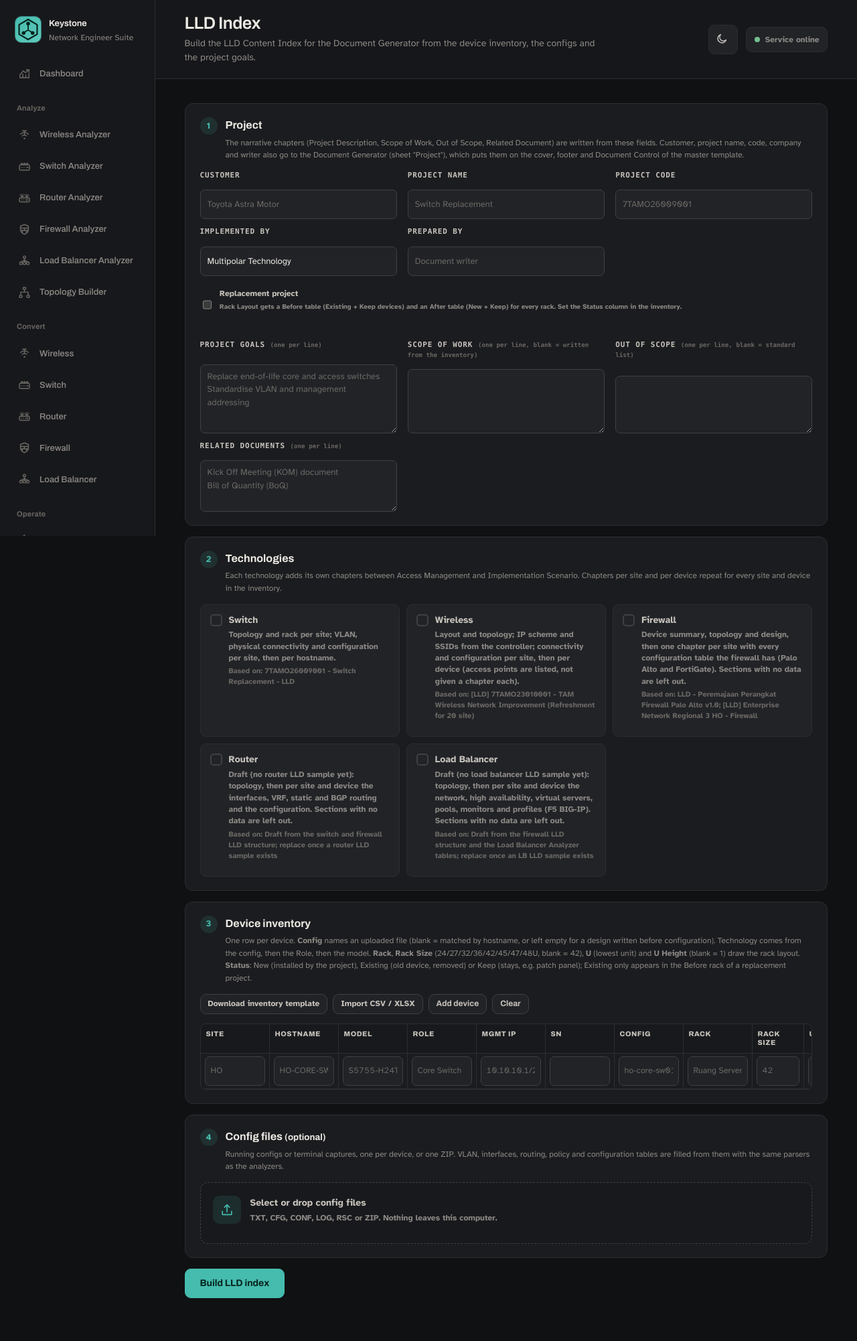
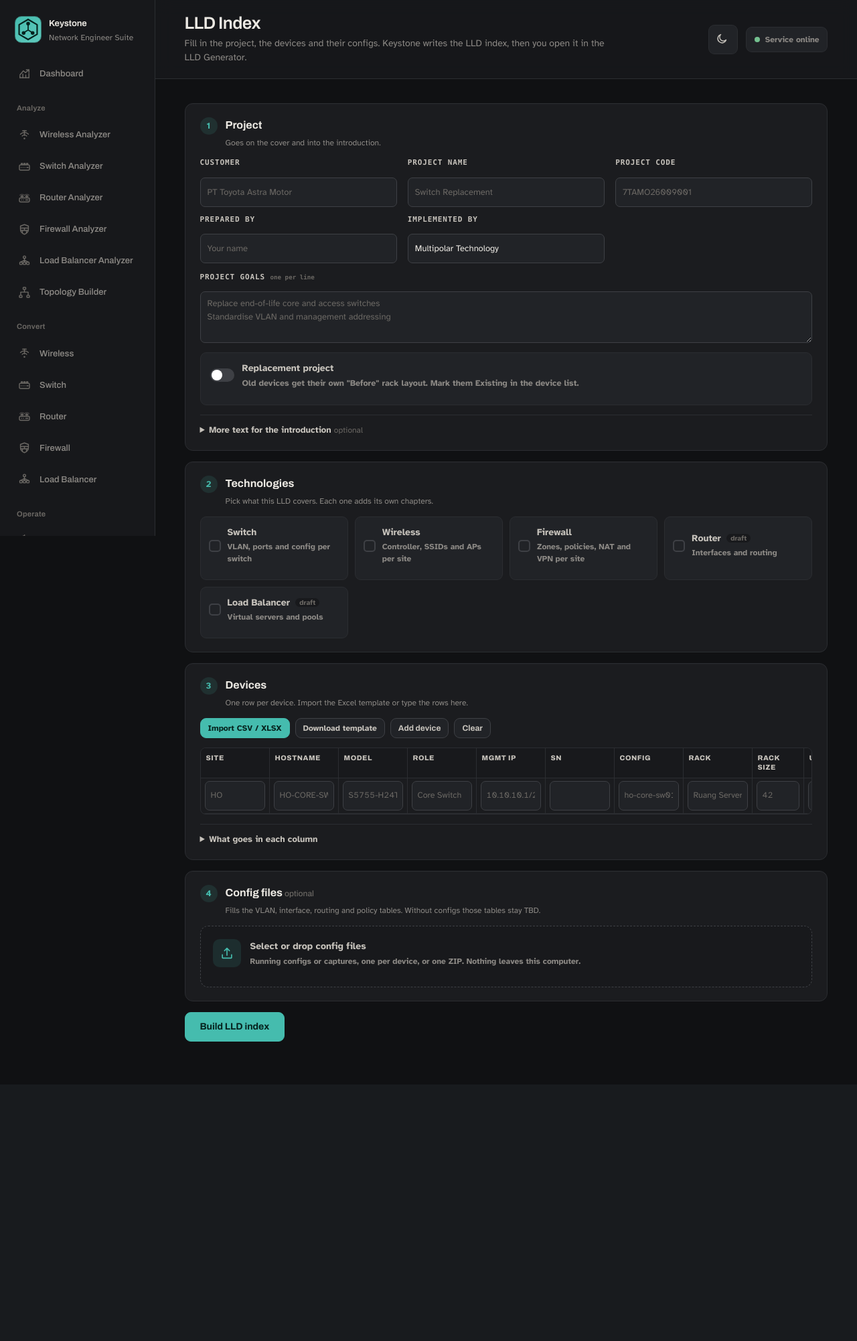
Before and after one commit to Crawling-Bil/Keystone, a Flask app: page /lld-index in a window 1280 px wide. Shown: the whole page at 67% size. After the commit the page ends 1555 px from the top, so only its background shows below. Run offline with Flask 3, Linux system fonts and the light colour scheme; parts of the project's set-up code (start-up, migrations or seed data) failed here and were passed over; some libraries are stand-ins or nearby versions.

Commit message:
LLD Index: simpler form
Three-column project fields, a switch for Replacement project, introduction
extras and the column guide folded away, one-line technology cards, and the
result led by Open in LLD Generator.

Co-Authored-By: Claude Opus 5.5 <noreply@anthropic.com>
Claude-Session: https://claude.ai/code/session_012JN7V4Ebc3HWUTo7uyhAg6

```diff
--- a/features/lld_index/builder.py
+++ b/features/lld_index/builder.py
@@ -78,7 +78,8 @@ def available_templates() -> list[dict]:
         data = json.loads(path.read_text(encoding="utf-8"))
         if data.get("technology"):
             out.append({"key": data["technology"], "label": data.get("label") or data["technology"],
-                        "summary": data.get("summary", ""), "based_on": data.get("based_on", "")})
+                        "summary": data.get("summary", ""), "based_on": data.get("based_on", ""),
+                        "short": data.get("short") or data.get("summary", ""), "draft": "draft" in (data.get("short") or "").lower()})
     order = ["switch", "wireless", "firewall", "router", "loadbalancer"]
     return sorted(out, key=lambda t: order.index(t["key"]) if t["key"] in order else 99)
 
--- a/features/lld_index/templates/firewall.json
+++ b/features/lld_index/templates/firewall.json
@@ -1,6 +1,7 @@
 {
   "technology": "firewall",
   "label": "Firewall",
+  "short": "Zones, policies, NAT and VPN per site",
   "summary": "Device summary, topology and design, then one chapter per site with every configuration table the firewall has (Palo Alto and FortiGate). Sections with no data are left out.",
   "based_on": "LLD - Peremajaan Perangkat Firewall Palo Alto v1.0; [LLD] Enterprise Network Regional 3 HO - Firewall",
   "devices": ["firewall"],
--- a/features/lld_index/templates/loadbalancer.json
+++ b/features/lld_index/templates/loadbalancer.json
@@ -1,6 +1,7 @@
 {
   "technology": "loadbalancer",
   "label": "Load Balancer",
+  "short": "Virtual servers and pools (draft)",
   "summary": "Draft (no load balancer LLD sample yet): topology, then per site and device the network, high availability, virtual servers, pools, monitors and profiles (F5 BIG-IP). Sections with no data are left out.",
   "based_on": "Draft from the firewall LLD structure and the Load Balancer Analyzer tables; replace once an LB LLD sample exists",
   "devices": ["loadbalancer"],
--- a/features/lld_index/templates/router.json
+++ b/features/lld_index/templates/router.json
@@ -1,6 +1,7 @@
 {
   "technology": "router",
   "label": "Router",
+  "short": "Interfaces and routing (draft)",
   "summary": "Draft (no router LLD sample yet): topology, then per site and device the interfaces, VRF, static and BGP routing and the configuration. Sections with no data are left out.",
   "based_on": "Draft from the switch and firewall LLD structure; replace once a router LLD sample exists",
   "devices": ["router"],
--- a/features/lld_index/templates/switch.json
+++ b/features/lld_index/templates/switch.json
@@ -1,6 +1,7 @@
 {
   "technology": "switch",
   "label": "Switch",
+  "short": "VLAN, ports and config per switch",
   "summary": "Topology and rack per site; VLAN, physical connectivity and configuration per site, then per hostname.",
   "based_on": "7TAMO26009001 - Switch Replacement - LLD",
   "devices": ["switch"],
--- a/features/lld_index/templates/wireless.json
+++ b/features/lld_index/templates/wireless.json
@@ -1,6 +1,7 @@
 {
   "technology": "wireless",
   "label": "Wireless",
+  "short": "Controller, SSIDs and APs per site",
   "summary": "Layout and topology; IP scheme and SSIDs from the controller; connectivity and configuration per site, then per device (access points are listed, not given a chapter each).",
   "based_on": "[LLD] 7TAMO23010001 - TAM Wireless Network Improvement (Refreshment for 20 site)",
   "devices": ["wireless", "switch"],
--- a/static/css/lld_index.css
+++ b/static/css/lld_index.css
@@ -78,10 +78,6 @@
 .li-page .li-u.is-dev .li-dev small { color: #45464a; }
 
 /* Replacement project option and Status column */
-.li-page .li-check { display: flex; gap: .6rem; align-items: flex-start; margin: .2rem 0 .9rem; cursor: pointer; }
-.li-page .li-check input { margin-top: .25rem; accent-color: var(--accent, #0f8a7e); }
-.li-page .li-check span { display: flex; flex-direction: column; gap: .15rem; }
-.li-page .li-check small { color: var(--muted, #6b7280); }
 .li-page select.li-status { min-width: 6.5rem; }
 .li-page .li-phase { display: inline-block; padding: 0 .4rem; margin-right: .2rem; border-radius: 4px;
   background: #DDEBF7; color: #1f4e79; font-size: .75em; font-weight: 600; vertical-align: middle; }
@@ -94,3 +90,32 @@
 .li-page .li-send-row .an-field { flex: 1 1 220px; min-width: 0; }
 .li-page .li-send [data-tone="error"] { color: var(--red, #d9534f); }
 .li-page .li-send [data-tone="ok"] { color: var(--accent, #0f8a7e); }
+
+/* Simpler form (Oct 2026): 3-column fields, switch, collapsible extras */
+.li-page .li-grid-3 { grid-template-columns: repeat(3, minmax(0, 1fr)); }
+@media (max-width: 900px) { .li-page .li-grid-3 { grid-template-columns: repeat(2, minmax(0, 1fr)); } }
+@media (max-width: 560px) { .li-page .li-grid-3 { grid-template-columns: 1fr; } }
+.li-page .li-switch { display: flex; gap: 12px; align-items: center; padding: 12px 14px; border: 1px solid var(--border); border-radius: 9px; background: var(--panel-2); cursor: pointer; }
+.li-page .li-switch input { position: absolute; opacity: 0; width: 1px; height: 1px; pointer-events: none; }
+.li-page .li-switch-box { position: relative; flex: 0 0 auto; width: 36px; height: 20px; border-radius: 999px; background: var(--border-strong); transition: background .15s; }
+.li-page .li-switch-box::after { content: ""; position: absolute; top: 2px; left: 2px; width: 16px; height: 16px; border-radius: 50%; background: #fff; transition: transform .15s; }
+.li-page .li-switch input:checked + .li-switch-box { background: var(--blue); }
+.li-page .li-switch input:checked + .li-switch-box::after { transform: translateX(16px); }
+.li-page .li-switch input:focus-visible + .li-switch-box { outline: 2px solid var(--focus); outline-offset: 2px; }
+.li-page .li-switch:has(input:checked) { border-color: var(--blue); background: var(--accent-wash); }
+.li-page .li-switch strong { display: block; font-size: 14px; }
+.li-page .li-switch small { display: block; margin-top: 2px; color: var(--muted); font-size: 12.5px; }
+.li-page .li-more { border-top: 1px solid var(--border); padding-top: 12px; }
+.li-page .li-more summary { cursor: pointer; color: var(--text-soft); font-weight: 650; font-size: 13px; }
+.li-page .li-more summary small, .li-page .li-optional { color: var(--faint); font-weight: 500; font-size: 12px; }
+.li-page .li-more[open] summary { margin-bottom: 12px; }
+.li-page .li-cols { display: grid; grid-template-columns: max-content 1fr; gap: 6px 16px; margin: 0; font-size: 12.5px; }
+.li-page .li-cols dt { font-weight: 700; color: var(--text-soft); }
+.li-page .li-cols dd { margin: 0; color: var(--muted); }
+@media (max-width: 560px) { .li-page .li-cols { grid-template-columns: 1fr; } .li-page .li-cols dd { margin-bottom: 6px; } }
+.li-page .li-techs { grid-template-columns: repeat(auto-fill, minmax(190px, 1fr)); }
+.li-page .li-tech { align-items: center; padding: 12px; }
+.li-page .li-tech small { margin-top: 2px; }
+.li-page .li-draft { margin-left: 4px; padding: 0 6px; border-radius: 999px; background: var(--panel-3); color: var(--faint); font-size: 10.5px; font-style: normal; font-weight: 700; vertical-align: 1px; }
+.li-page .li-result-actions { display: flex; gap: 8px; flex-wrap: wrap; }
+.li-page .li-result-actions .an-btn { min-height: 40px; padding: 0 18px; }
--- a/templates/lld_index.html
+++ b/templates/lld_index.html
@@ -1,46 +1,49 @@
 {% extends "base.html" %}
 {% block title %}LLD Index · Keystone{% endblock %}
 {% block page_title %}LLD Index{% endblock %}
-{% block page_subtitle %}Build the LLD Content Index for the Document Generator from the device inventory, the configs and the project goals.{% endblock %}
+{% block page_subtitle %}Fill in the project, the devices and their configs. Keystone writes the LLD index, then you open it in the LLD Generator.{% endblock %}
 {% block head %}<link rel="stylesheet" href="{{ url_for('static', filename='css/analyzer_kit.css') }}"><link rel="stylesheet" href="{{ url_for('static', filename='css/lld_index.css') }}">{% endblock %}
 {% block content %}
 {#- No element ids: the SPA router keeps every visited page mounted; lld_index.js scopes itself to .li-page. -#}
 <section class="an-page li-page" data-api="/lld-index">
   <form class="li-form" data-role="form" novalidate>
     <div class="panel li-card">
-      <header class="li-card-head"><span class="li-step">1</span><div><h3>Project</h3><p class="an-hint">The narrative chapters (Project Description, Scope of Work, Out of Scope, Related Document) are written from these fields. Customer, project name, code, company and writer also go to the Document Generator (sheet "Project"), which puts them on the cover, footer and Document Control of the master template.</p></div></header>
-      <div class="li-grid">
-        <label class="an-field"><span class="an-label">Customer</span><input class="li-input" data-field="customer" placeholder="Toyota Astra Motor"></label>
+      <header class="li-card-head"><span class="li-step">1</span><div><h3>Project</h3><p class="an-hint">Goes on the cover and into the introduction.</p></div></header>
+      <div class="li-grid li-grid-3">
+        <label class="an-field"><span class="an-label">Customer</span><input class="li-input" data-field="customer" placeholder="PT Toyota Astra Motor"></label>
         <label class="an-field"><span class="an-label">Project name</span><input class="li-input" data-field="project_name" placeholder="Switch Replacement"></label>
         <label class="an-field"><span class="an-label">Project code</span><input class="li-input" data-field="project_code" placeholder="7TAMO26009001"></label>
+        <label class="an-field"><span class="an-label">Prepared by</span><input class="li-input" data-field="prepared_by" placeholder="Your name"></label>
         <label class="an-field"><span class="an-label">Implemented by</span><input class="li-input" data-field="company" value="Multipolar Technology"></label>
-        <label class="an-field"><span class="an-label">Prepared by</span><input class="li-input" data-field="prepared_by" placeholder="Document writer"></label>
       </div>
-      <label class="li-check"><input type="checkbox" data-field="replacement">
-        <span><strong>Replacement project</strong><small>Rack Layout gets a Before table (Existing + Keep devices) and an After table (New + Keep) for every rack. Set the Status column in the inventory.</small></span></label>
-      <div class="li-grid">
-        <label class="an-field"><span class="an-label">Project goals <small>(one per line)</small></span><textarea class="li-text" data-field="goals" rows="4" placeholder="Replace end-of-life core and access switches&#10;Standardise VLAN and management addressing"></textarea></label>
-        <label class="an-field"><span class="an-label">Scope of work <small>(one per line, blank = written from the inventory)</small></span><textarea class="li-text" data-field="scope" rows="4"></textarea></label>
-        <label class="an-field"><span class="an-label">Out of scope <small>(one per line, blank = standard list)</small></span><textarea class="li-text" data-field="out_of_scope" rows="3"></textarea></label>
-        <label class="an-field"><span class="an-label">Related documents <small>(one per line)</small></span><textarea class="li-text" data-field="related_documents" rows="3" placeholder="Kick Off Meeting (KOM) document&#10;Bill of Quantity (BoQ)"></textarea></label>
-      </div>
+      <label class="an-field"><span class="an-label">Project goals <small>one per line</small></span><textarea class="li-text" data-field="goals" rows="3" placeholder="Replace end-of-life core and access switches&#10;Standardise VLAN and management addressing"></textarea></label>
+      <label class="li-switch"><input type="checkbox" data-field="replacement"><span class="li-switch-box" aria-hidden="true"></span>
+        <span><strong>Replacement project</strong><small>Old devices get their own "Before" rack layout. Mark them Existing in the device list.</small></span></label>
+      <details class="li-more">
+        <summary>More text for the introduction <small>optional</small></summary>
+        <div class="li-grid li-grid-3">
+          <label class="an-field"><span class="an-label">Scope of work <small>blank = from the devices</small></span><textarea class="li-text" data-field="scope" rows="3"></textarea></label>
+          <label class="an-field"><span class="an-label">Out of scope <small>blank = standard list</small></span><textarea class="li-text" data-field="out_of_scope" rows="3"></textarea></label>
+          <label class="an-field"><span class="an-label">Related documents</span><textarea class="li-text" data-field="related_documents" rows="3" placeholder="Kick Off Meeting (KOM) document&#10;Bill of Quantity (BoQ)"></textarea></label>
+        </div>
+      </details>
     </div>
 
     <div class="panel li-card">
-      <header class="li-card-head"><span class="li-step">2</span><div><h3>Technologies</h3><p class="an-hint">Each technology adds its own chapters between Access Management and Implementation Scenario. Chapters per site and per device repeat for every site and device in the inventory.</p></div></header>
+      <header class="li-card-head"><span class="li-step">2</span><div><h3>Technologies</h3><p class="an-hint">Pick what this LLD covers. Each one adds its own chapters.</p></div></header>
       <div class="li-techs">
         {% for t in templates %}
-        <label class="li-tech"><input type="checkbox" data-tech="{{ t.key }}"><span class="li-tech-box" aria-hidden="true"></span>
-          <span><strong>{{ t.label }}</strong><small>{{ t.summary }}</small><small class="li-based">Based on: {{ t.based_on }}</small></span></label>
+        <label class="li-tech" title="{{ t.summary }} Based on: {{ t.based_on }}"><input type="checkbox" data-tech="{{ t.key }}"><span class="li-tech-box" aria-hidden="true"></span>
+          <span><strong>{{ t.label }}{% if t.draft %} <em class="li-draft">draft</em>{% endif %}</strong><small>{{ t.short|replace(" (draft)", "") }}</small></span></label>
         {% endfor %}
       </div>
     </div>
 
     <div class="panel li-card">
-      <header class="li-card-head"><span class="li-step">3</span><div><h3>Device inventory</h3><p class="an-hint">One row per device. <strong>Config</strong> names an uploaded file (blank = matched by hostname, or left empty for a design written before configuration). Technology comes from the config, then the Role, then the model. <strong>Rack</strong>, <strong>Rack Size</strong> (24/27/32/36/42/45/47/48U, blank = 42), <strong>U</strong> (lowest unit) and <strong>U Height</strong> (blank = 1) draw the rack layout. <strong>Status</strong>: New (installed by the project), Existing (old device, removed) or Keep (stays, e.g. patch panel); Existing only appears in the Before rack of a replacement project.</p></div></header>
+      <header class="li-card-head"><span class="li-step">3</span><div><h3>Devices</h3><p class="an-hint">One row per device. Import the Excel template or type the rows here.</p></div></header>
       <div class="an-actions">
-        <a class="an-btn small" href="/lld-index/inventory-template.xlsx">Download inventory template</a>
-        <label class="an-btn small li-file-btn">Import CSV / XLSX<input type="file" data-role="inventory-file" accept=".csv,.xlsx,.xlsm" hidden></label>
+        <label class="an-btn small primary li-file-btn">Import CSV / XLSX<input type="file" data-role="inventory-file" accept=".csv,.xlsx,.xlsm" hidden></label>
+        <a class="an-btn small" href="/lld-index/inventory-template.xlsx">Download template</a>
         <button type="button" class="an-btn small" data-role="add-row">Add device</button>
         <button type="button" class="an-btn small" data-role="clear-rows">Clear</button>
         <span class="an-status" data-role="inventory-status"></span>
@@ -49,14 +52,25 @@
         <thead><tr>{% for c in columns %}<th>{{ c }}</th>{% endfor %}<th aria-label="Remove"></th></tr></thead>
         <tbody data-role="rows"></tbody>
       </table></div>
+      <details class="li-more">
+        <summary>What goes in each column</summary>
+        <dl class="li-cols">
+          <dt>Site, Hostname, Model</dt><dd>Required. Site groups the chapters, hostname names them.</dd>
+          <dt>Role</dt><dd>Core Switch, Access Switch, Firewall, WLC, Router, Load Balancer. Decides the technology when there is no config.</dd>
+          <dt>Mgmt IP, SN</dt><dd>Shown in the management and device tables. Mgmt IP like 10.10.10.1/24.</dd>
+          <dt>Config</dt><dd>The config file name for this device. Blank = matched by hostname.</dd>
+          <dt>Rack, Rack Size, U, U Height</dt><dd>Draws the rack layout. U = lowest unit the device sits in. Size blank = 42, height blank = 1.</dd>
+          <dt>Status</dt><dd>New (installed now), Existing (old, removed) or Keep (stays, like a patch panel).</dd>
+        </dl>
+      </details>
     </div>
 
     <div class="panel li-card">
-      <header class="li-card-head"><span class="li-step">4</span><div><h3>Config files <small>(optional)</small></h3><p class="an-hint">Running configs or terminal captures, one per device, or one ZIP. VLAN, interfaces, routing, policy and configuration tables are filled from them with the same parsers as the analyzers.</p></div></header>
+      <header class="li-card-head"><span class="li-step">4</span><div><h3>Config files <small class="li-optional">optional</small></h3><p class="an-hint">Fills the VLAN, interface, routing and policy tables. Without configs those tables stay TBD.</p></div></header>
       <label class="an-drop" data-role="drop">
         <input type="file" data-role="config-files" multiple accept=".txt,.cfg,.conf,.config,.log,.rsc,.out,.cap,.xml,.zip">
         <span class="an-drop-icon"><svg class="an-icon" aria-hidden="true"><use href="/static/icons/nes-icons.svg#upload"></use></svg></span>
-        <span><strong>Select or drop config files</strong><small>TXT, CFG, CONF, LOG, RSC or ZIP. Nothing leaves this computer.</small></span>
+        <span><strong>Select or drop config files</strong><small>Running configs or captures, one per device, or one ZIP. Nothing leaves this computer.</small></span>
       </label>
       <ul class="an-file-list hidden" data-role="file-list" aria-label="Selected config files"></ul>
     </div>
@@ -70,18 +84,15 @@
   <section class="li-result hidden" data-role="result" aria-live="polite">
     <div class="panel li-card">
       <header class="li-result-head">
-        <div><h3>LLD Content Index</h3><p class="an-hint" data-role="summary"></p></div>
-        <a class="an-btn primary" data-role="download" href="#">Download Index (.xlsx)</a>
+        <div><h3>Index ready</h3><p class="an-hint" data-role="summary"></p></div>
+        <div class="li-result-actions">
+          <button type="button" class="an-btn primary" data-role="lg-open">Open in LLD Generator</button>
+          <a class="an-btn" data-role="download" href="#">Download Excel</a>
+        </div>
       </header>
+      <span class="an-status" data-role="lg-status"></span>
       <div class="an-cards" data-role="cards"></div>
-      <div class="li-send" data-role="send">
-        <div class="li-send-head"><strong>Write the Word LLD</strong><small>Opens this index in the LLD Generator: a new project on the master template, or the same project updated when you build again (same customer, project name and code). Uploaded images and manual edits are kept.</small></div>
-        <div class="li-send-row">
-          <button type="button" class="an-btn primary small" data-role="lg-open">Open in LLD Generator</button>
-          <span class="an-status" data-role="lg-status"></span>
-        </div>
-      </div>
-      <p class="an-hint">The Excel file is for editing the index by hand; import it in the LLD Generator with <strong>Import dari Excel Index</strong>. Yellow rows in the Index sheet still need manual content: images (topology, rack, map layout) and anything marked TBD.</p>
+      <p class="an-hint">Next: in the LLD Generator, upload the topology and rack pictures and fill anything marked TBD, then Generate. Building again later updates the same project and keeps your pictures and edits.</p>
     </div>
     <div class="panel li-card">
       <h3>Devices</h3>
@@ -89,7 +100,7 @@
     </div>
     <div class="panel li-card hidden" data-role="racks-panel">
       <h3>Rack layout</h3>
-      <p class="an-hint">From the Rack, Rack Size, U and U Height columns. Each rack becomes a table under Rack Layout, per site.</p>
+      <p class="an-hint">Preview of the rack tables in the document.</p>
       <div class="li-racks" data-role="racks"></div>
     </div>
     <div class="panel li-card">
```
